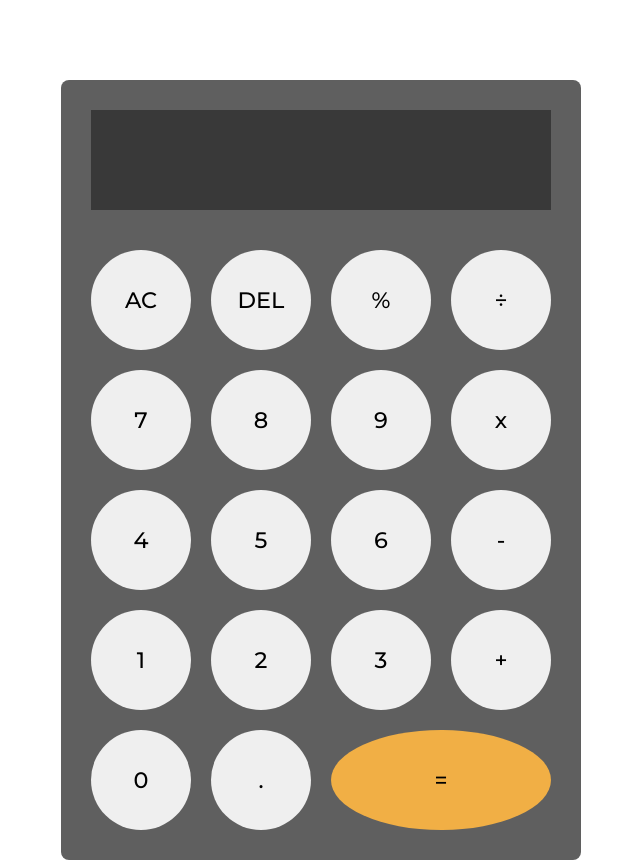
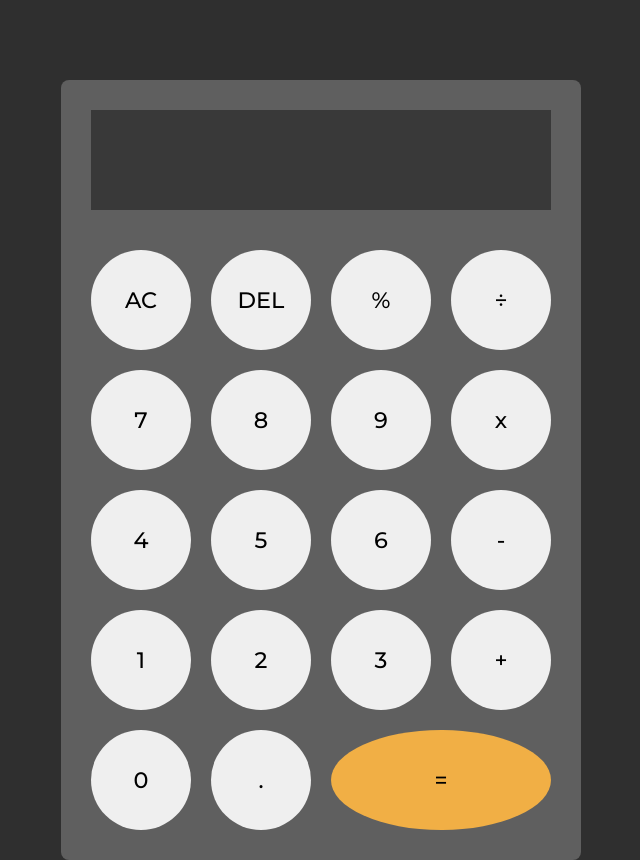
Before and after one commit to leopold-tech/Calculator, a plain HTML site: page home.html in a window 1280 px wide. Shown: the whole page, without its empty margins (319-959 px from the left). Drawn offline with Linux system fonts and the light colour scheme.

Commit message:
slight tweaks in color scheme

```diff
--- a/design.css
+++ b/design.css
@@ -7,7 +7,10 @@
 body, html {
     margin: 0;
     padding: 0;
-    max-height: 100vh;
+    max-height: 100%;
+    background-color: rgb(47, 47, 47);
+    background-repeat: no-repeat;
+    background-size: 100%;
 }
 
 .container {
```
